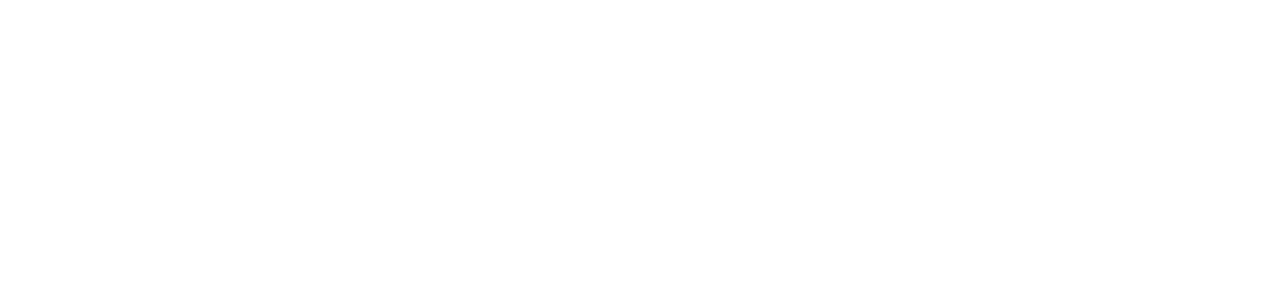
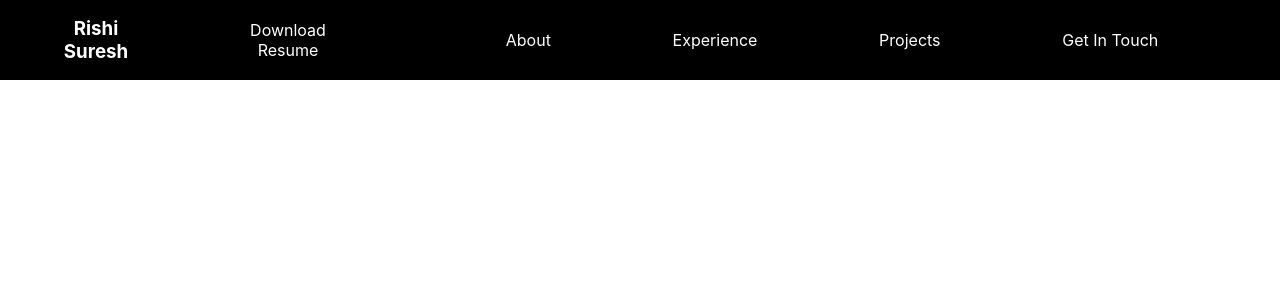
Before and after one commit to rishisuresh7/simple-portfolio, a React (Create React App) app: page / in a window 1280 px wide. Shown: the top 300 px of the page. Built offline with nearby package versions, Linux system fonts and the light colour scheme.

Commit message:
master: Create Header component

```diff
--- a/src/App.js
+++ b/src/App.js
@@ -1,8 +1,10 @@
 import './App.scss';
+import Header from './components/header/header.component';
 
 function App() {
   return (
     <div className="app">
+      <Header />
     </div>
   );
 }
--- a/src/App.scss
+++ b/src/App.scss
@@ -1,4 +1,4 @@
 .app {
-    height: 100vh;
-    width: 100vw;
+    height: 100%;
+    width: 100%;
 }
--- /dev/null
+++ b/src/components/header/header.component.jsx
@@ -0,0 +1,35 @@
+import React from 'react';
+import './header.styles.scss';
+
+const Header = () => {
+
+    const handleClick = () => {
+
+    }
+
+    return (<header className="header-container">
+        <div className="header-logo">
+            <h3>Rishi Suresh</h3>
+            <h3 className="logo-small">RS</h3>
+        </div>
+        <div className="header-button" onClick = {handleClick} >
+            <span>Download Resume</span>
+        </div>
+        <div className="header-options">
+            <div className="header-option" onClick = {handleClick} >
+                About
+            </div>
+            <div className="header-option" onClick = {handleClick} >
+                Experience
+            </div>
+            <div className="header-option" onClick = {handleClick} >
+                Projects
+            </div>
+            <div className="header-option" onClick = {handleClick} >
+                Get In Touch
+            </div>
+        </div>
+    </header>)
+}
+
+export default Header;
--- /dev/null
+++ b/src/components/header/header.styles.scss
@@ -0,0 +1,54 @@
+.header-container {
+    width: 100%;
+    height: 10vh;
+    display: flex;
+    align-items: center;
+    background-color: black;
+    position: fixed;
+    color: white;
+
+    .header-logo {
+        position: relative;
+        width: 15%;
+        height: 100%;
+        text-align: center;
+
+        h3 {
+            position: absolute;
+            top: 50%;
+            left: 50%;
+            transform: translate(-50%, -50%);
+        }
+
+        .logo-small {
+            display: none;
+        }
+    }
+
+    .header-button {
+        width: 15%;
+        position: relative;
+        height: 100%;
+        text-align: center;
+
+        span {
+            cursor: pointer;
+            position: absolute;
+            top: 50%;
+            left: 50%;
+            transform: translate(-50%, -50%);
+        }
+    }
+
+    .header-options {
+        width: 70%;
+        height: 100%;
+        display: flex;
+        justify-content: space-evenly;
+        align-items: center;
+
+        .header-option {
+            cursor: pointer;
+        }
+    }
+}
```
